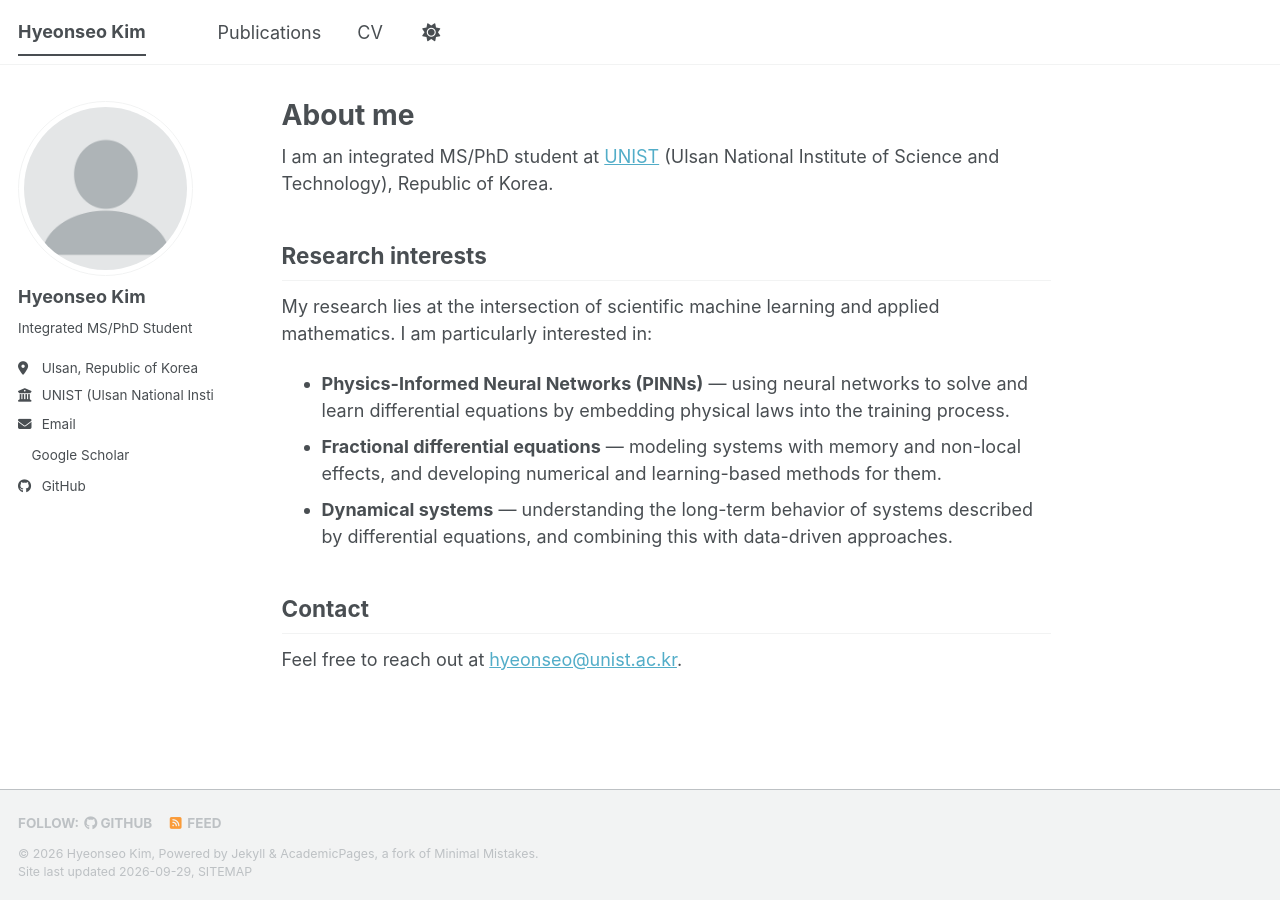
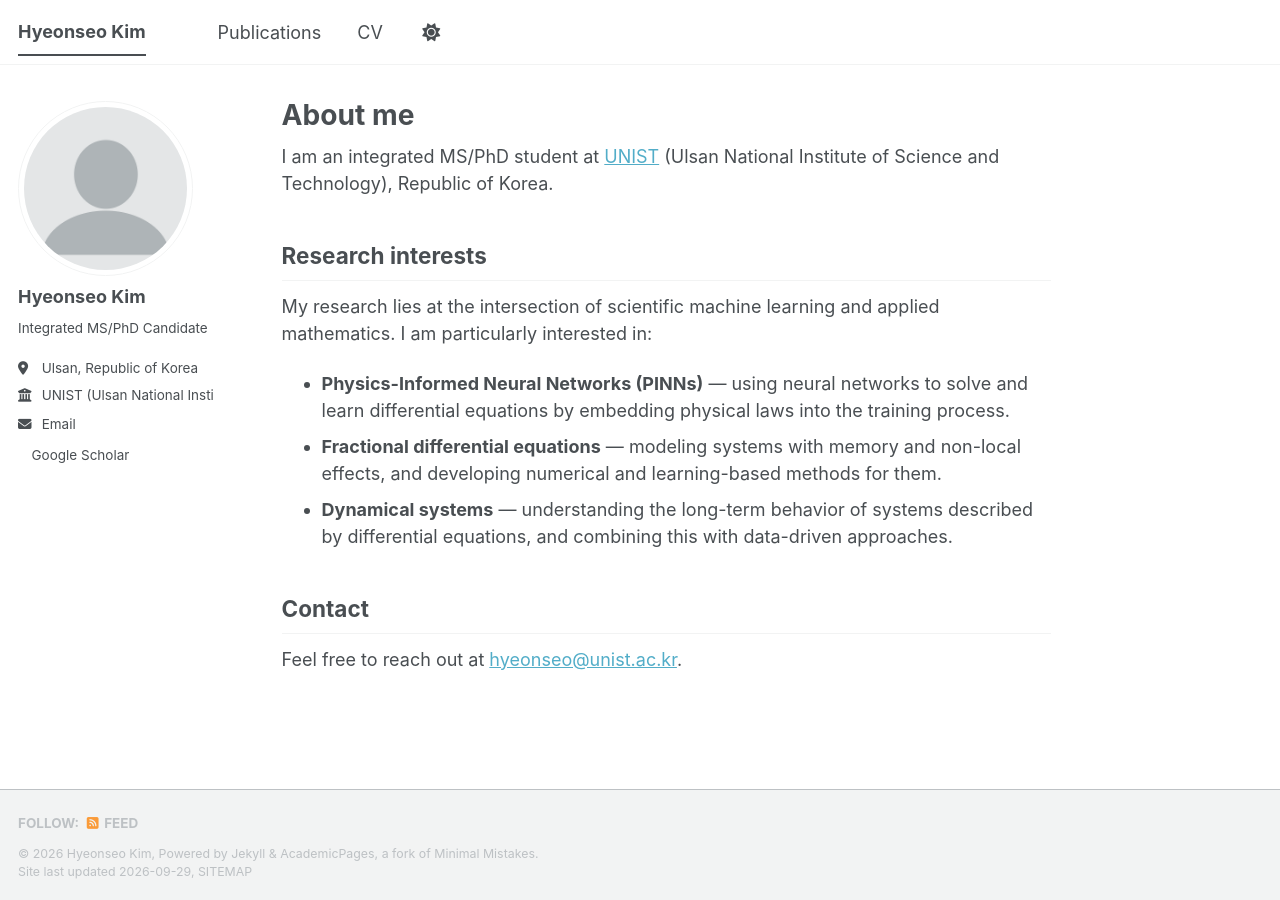
Before and after one commit to hyeonseo00/hyeonseo00.github.io, a Jekyll site: the page built from _pages/about.md, in a window 1280 px wide. Built offline with Jekyll 4.4.1, drawn with Linux system fonts in a browser that asks for light colours; a style sheet for code colours, icons or effects is not loaded.

Commit message:
Update _config.yml

```diff
--- a/_config.yml
+++ b/_config.yml
@@ -25,7 +25,7 @@ author:
   avatar           : "profile.png"
   name             : "Hyeonseo Kim"
   pronouns         : # example: "she/her"
-  bio              : "Integrated MS/PhD Student"
+  bio              : "Integrated MS/PhD Candidate"
   location         : "Ulsan, Republic of Korea"
   employer         : "UNIST (Ulsan National Institute of Science and Technology)"
   uri              : # URL
@@ -50,7 +50,7 @@ author:
   bitbucket        : # Username - Update with your username on the site
   codepen          : # Username
   dribbble         : # Username
-  github           : "hyeonseo00"
+  github           : # "hyeonseo00"
   kaggle           : # Username
   stackoverflow    : # User number or user number and name (i.e., use "1" or "1/jeff-atwood")
 
```
